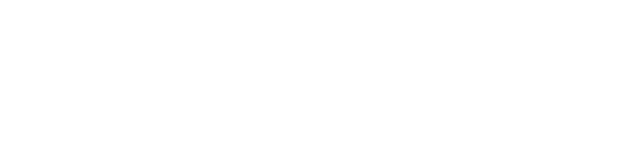
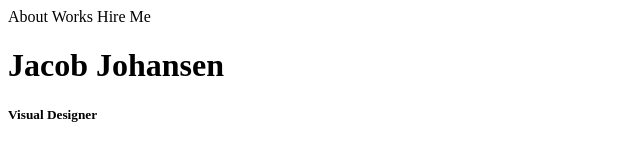
Before and after one commit to SofianeDjellouli/Designer-Landing-Page, a plain HTML site: page index.html in a window 1280 px wide. Shown: the whole page, without its empty margins (0-640 px from the left). Drawn offline with Linux system fonts and the light colour scheme.

Commit message:
starting

```diff
--- a/index.html
+++ b/index.html
@@ -7,6 +7,21 @@
   <title>Collaborative Project</title>
 </head>
 <body>
+   <div>
+     <nav>
+       <a>About</a>
+       <a>Works</a>
+       <a>Hire Me</a>
+     </nav>
+   </div>
 
+   <div>
+     <h1>
+       Jacob Johansen
+     </h1>
+     <h5>
+       Visual Designer
+      </h5>
+    </div>
 </body>
 </html>
```
